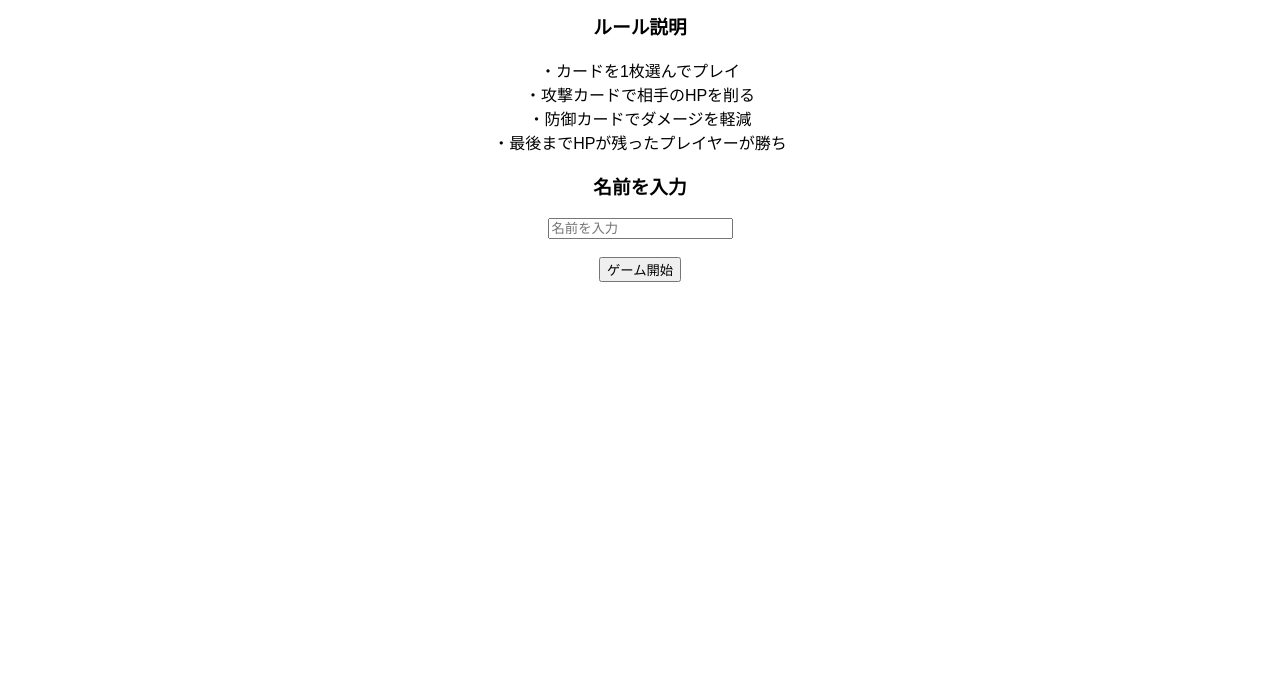
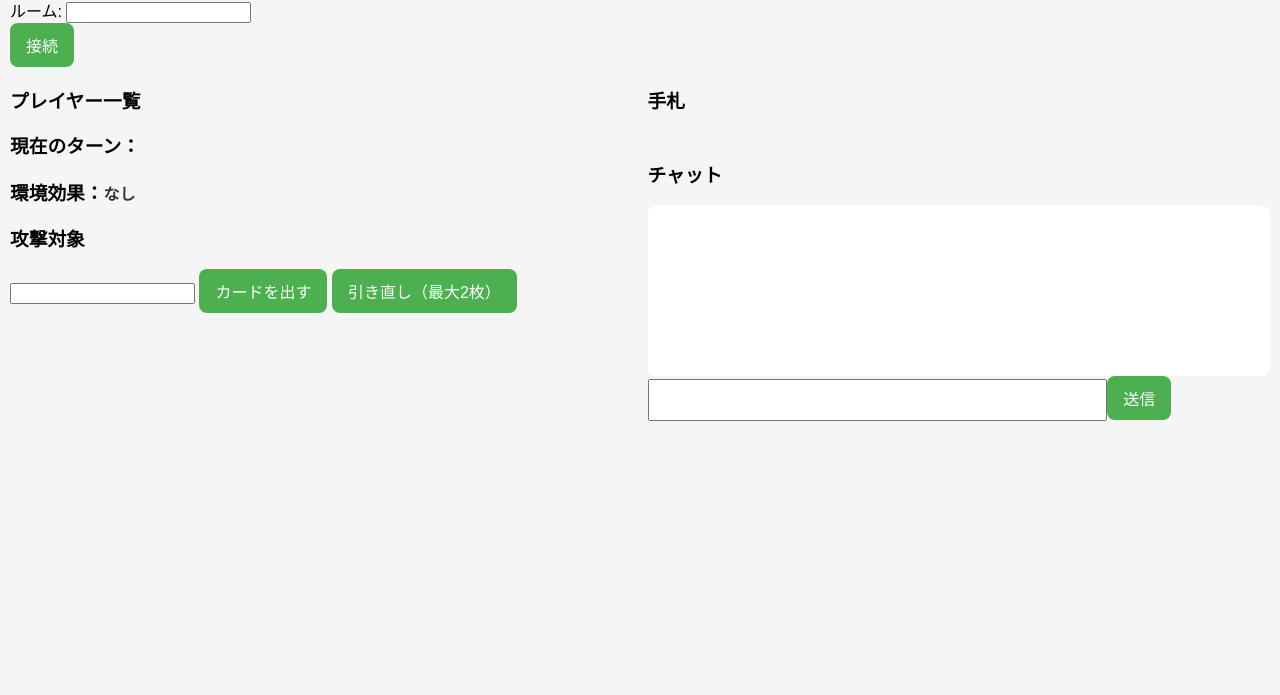
Before and after one commit to sscb1969-arch/-, a website: page public/index.html in a window 1280 px wide. Shown: the part 105-800 px from the top of the page. Drawn offline with Linux system fonts and the light colour scheme.

Commit message:
Update index.html

```diff
--- a/public/index.html
+++ b/public/index.html
@@ -1,60 +1,74 @@
 <!DOCTYPE html>
-<html>
+<html lang="ja">
 <head>
-<meta name="viewport" content="width=device-width, initial-scale=1">
-<script src="client.js"></script>
-<style>
-  body { font-family: sans-serif; }
+  <meta charset="UTF-8">
+  <title>Darkflame TCG</title>
+  <style>
+    body { font-family: sans-serif; margin: 0; padding: 10px; background: #f5f5f5; }
+    #gameScreen { display: flex; flex-direction: column; gap: 15px; }
 
-  #titleScreen {
-    text-align: center;
-    padding: 20px;
-  }
+    .playerBox { background: #222; color: #fff; padding: 10px; border-radius: 8px; margin-bottom: 8px; }
+    .hpBar { width: 100%; height: 8px; background: #555; border-radius: 4px; margin-top: 4px; }
+    .hpFill { height: 100%; background: #4caf50; border-radius: 4px; }
 
-  #gameScreen {
-    display: none; /* 最初は非表示 */
-  }
+    #hand { display: flex; overflow-x: auto; gap: 10px; padding-bottom: 10px; }
+    .card { min-width: 120px; padding: 12px; border-radius: 10px; border: 2px solid #444;
+            text-align: center; flex-shrink: 0; cursor: pointer; transition: transform 0.2s; background:#fff; }
+    .card:active { transform: scale(0.95); }
 
-  .card {
-    padding: 10px;
-    margin: 5px;
-    background: #eee;
-    border: 1px solid #aaa;
-    display: inline-block;
-  }
-</style>
+    .card.N  { border-color: #888; background: #f8f8f8; }
+    .card.R  { border-color: #4caf50; background: #e8ffe8; }
+    .card.SR { border-color: #2196f3; background: #e8f0ff; }
+    .card.UR { border-color: #ff9800; background: #fff0d0; box-shadow: 0 0 12px #ff9800; }
+
+    #chat { height: 150px; overflow-y: auto; background: #fff; padding: 10px; border-radius: 8px; }
+    .chatMsg { background: #eee; padding: 6px 10px; margin: 4px 0; border-radius: 6px; }
+
+    #msg { width: 70%; padding: 10px; font-size: 16px; }
+    button { padding: 10px 16px; font-size: 16px; border-radius: 8px; border: none; background: #4caf50; color: white; }
+
+    #turnPlayer { font-size: 22px; font-weight: bold; color: #ffcc00; text-shadow: 0 0 10px #ffcc00; }
+    #fieldEffect { font-size: 16px; color: #333; }
+
+    @media (min-width: 800px) {
+      #gameScreen { flex-direction: row; }
+      #leftArea, #rightArea { width: 50%; }
+    }
+  </style>
 </head>
 <body>
+  <h2>Darkflame Online TCG</h2>
 
-<!-- タイトル画面 -->
-<div id="titleScreen">
-  <h1>オンラインカードゲーム</h1>
+  <div>
+    名前: <input id="user"><br>
+    ルーム: <input id="room"><br>
+    <button onclick="connect()">接続</button>
+  </div>
 
-  <h3>ルール説明</h3>
-  <p>
-    ・カードを1枚選んでプレイ<br>
-    ・攻撃カードで相手のHPを削る<br>
-    ・防御カードでダメージを軽減<br>
-    ・最後までHPが残ったプレイヤーが勝ち
-  </p>
+  <div id="gameScreen">
+    <div id="leftArea">
+      <h3>プレイヤー一覧</h3>
+      <div id="playerList"></div>
 
-  <h3>名前を入力</h3>
-  <input id="playerName" placeholder="名前を入力">
+      <h3>現在のターン：<span id="turnPlayer"></span></h3>
+      <h3>環境効果：<span id="fieldEffect">なし</span></h3>
 
-  <br><br>
-  <button onclick="startGame()">ゲーム開始</button>
-</div>
+      <h3>攻撃対象</h3>
+      <input id="target">
+      <button onclick="playSelectedCard()">カードを出す</button>
+      <button onclick="redraw()">引き直し（最大2枚）</button>
+    </div>
 
-<!-- ゲーム画面 -->
-<div id="gameScreen">
-  <h2>オンラインカードゲーム</h2>
+    <div id="rightArea">
+      <h3>手札</h3>
+      <div id="hand"></div>
 
-  <div id="chat"></div>
-  <input id="msg"><button onclick="sendChat()">送信</button>
+      <h3>チャット</h3>
+      <div id="chat"></div>
+      <input id="msg"><button onclick="sendChat()">送信</button>
+    </div>
+  </div>
 
-  <h3>手札</h3>
-  <div id="hand"></div>
-</div>
-
+  <script src="client.js"></script>
 </body>
 </html>
```
